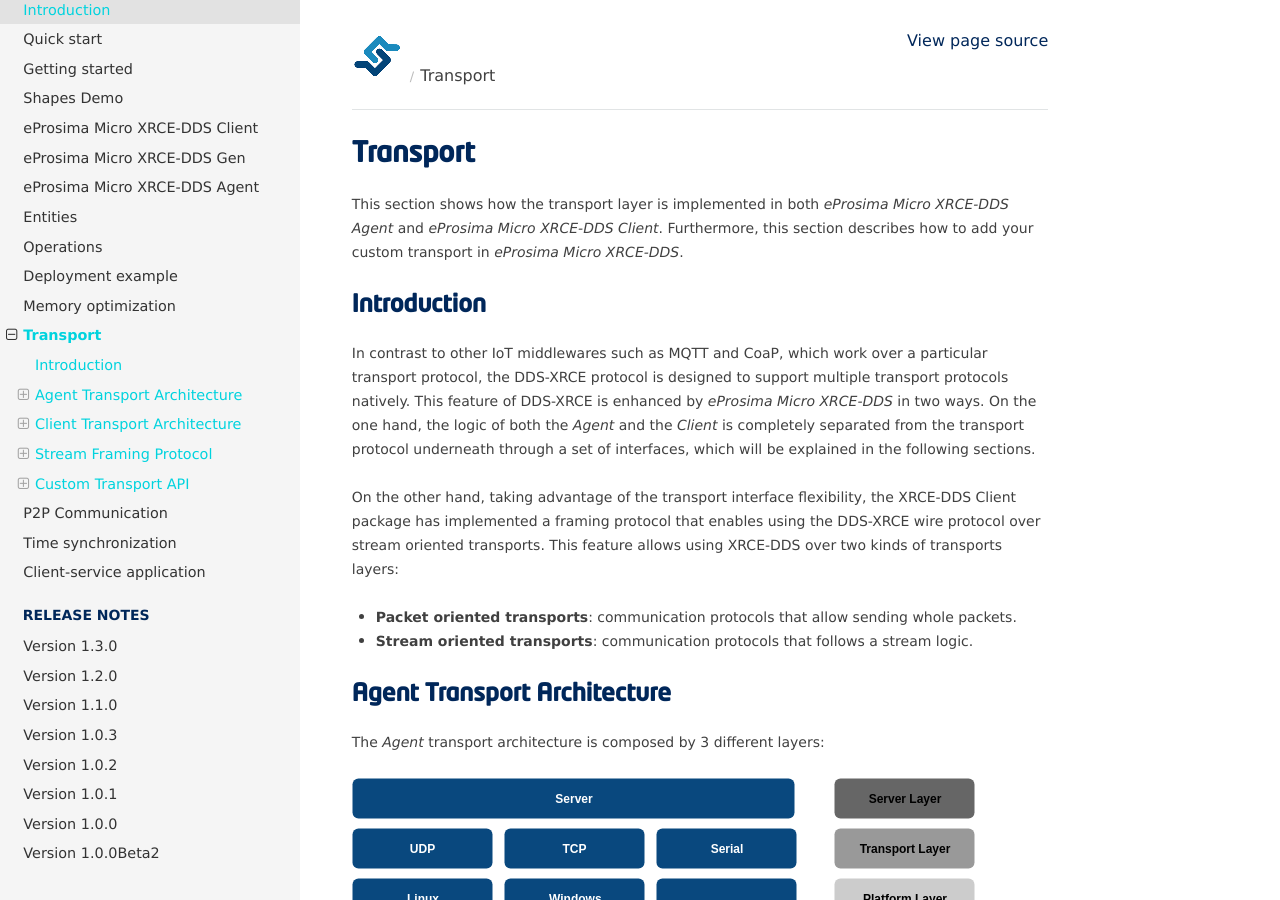
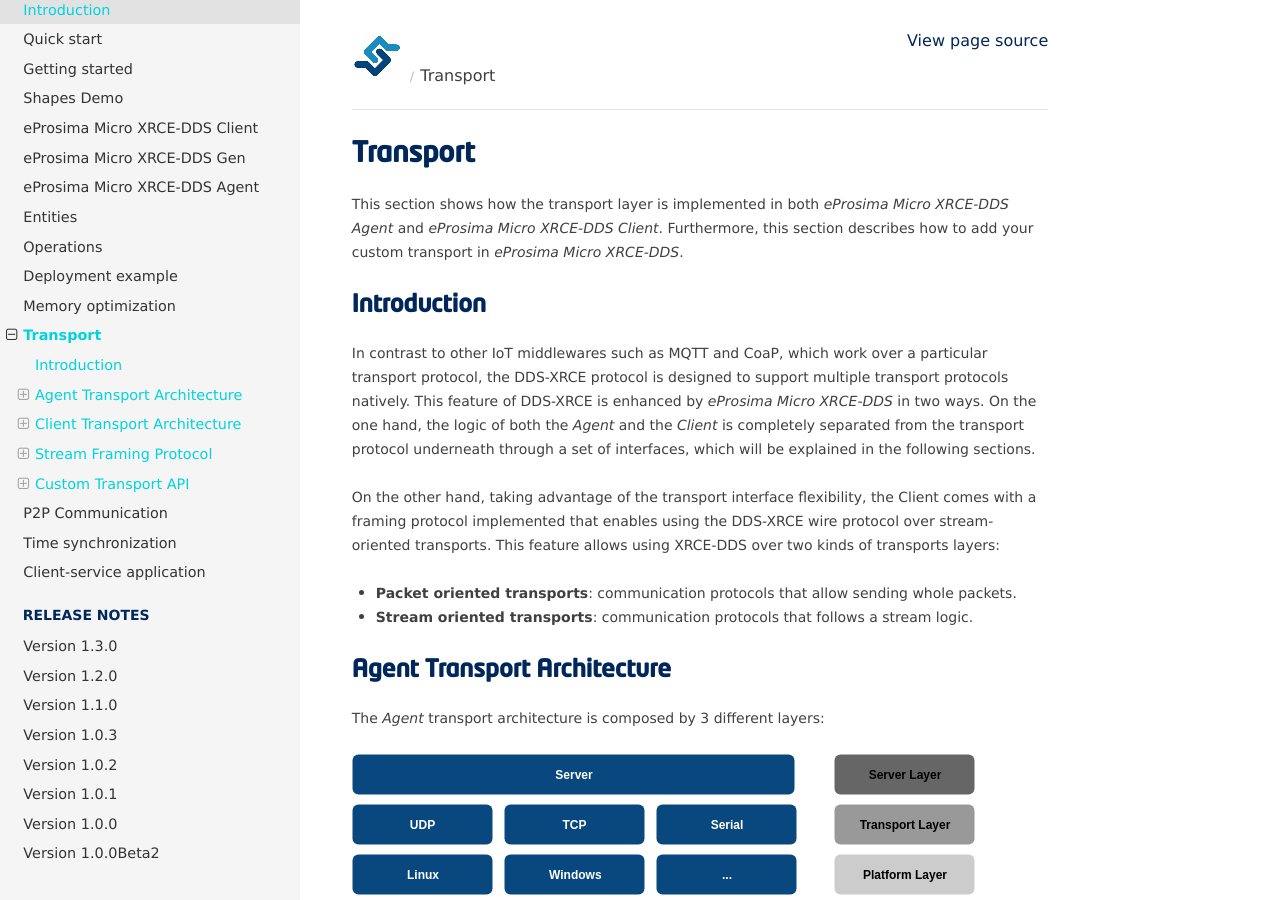
Before and after one commit to eProsima/Micro-XRCE-DDS-docs, a Sphinx documentation site: the page built from docs/transport.rst, in a window 1280 px wide and 900 px high. Built offline with Sphinx 7.4.7 and the Read the Docs theme 2.0.0, drawn with Linux system fonts in a browser that asks for light colours.

Commit message:
Update docs/transport.rst
Co-authored-by: FranFin <58737168+FranFin@users.noreply.github.com>

```diff
--- a/docs/transport.rst
+++ b/docs/transport.rst
@@ -13,7 +13,7 @@
 This feature of DDS-XRCE is enhanced by *eProsima Micro XRCE-DDS* in two ways.
 On the one hand, the logic of both the *Agent* and the *Client* is completely separated from the transport protocol underneath through a set of interfaces, which will be explained in the following sections.
 
-On the other hand, taking advantage of the transport interface flexibility, the XRCE-DDS Client package has implemented a framing protocol that enables using the DDS-XRCE wire protocol over stream oriented transports.
+On the other hand, taking advantage of the transport interface flexibility, the Client comes with a framing protocol implemented that enables using the DDS-XRCE wire protocol over stream-oriented transports.
 This feature allows using XRCE-DDS over two kinds of transports layers:
 
 * **Packet oriented transports**: communication protocols that allow sending whole packets.
```
